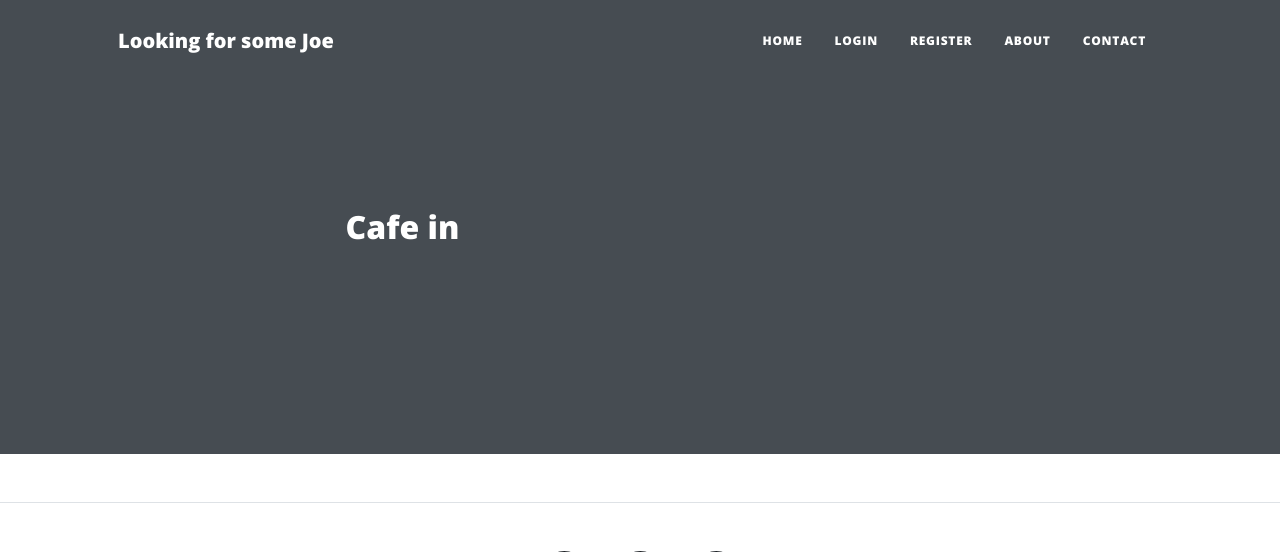
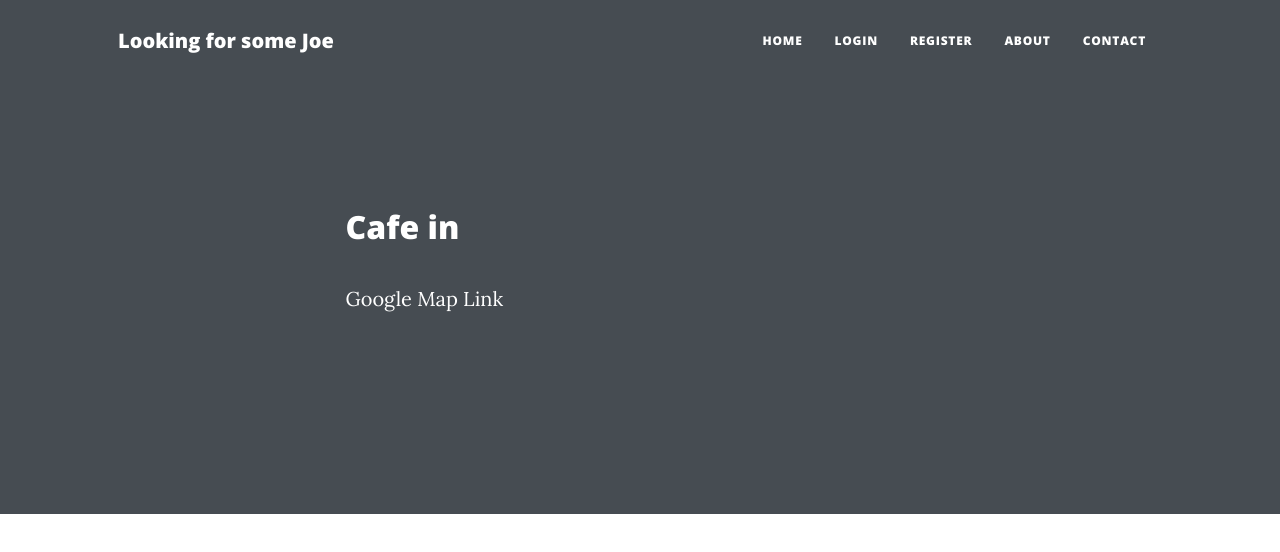
Before and after one commit to Okamiryuku/Cafe-API, a Flask app: template templates/post.html in a window 1280 px wide. Shown: the top 552 px of the page. Run offline with Flask 3, Linux system fonts and the light colour scheme; the template is opened without the code that fills it, so the values that code supplies are empty; some libraries are stand-ins or nearby versions.

Commit message:
Google map link

```diff
--- a/templates/index.html
+++ b/templates/index.html
@@ -10,7 +10,7 @@
       <div class="col-md-10 col-lg-8 col-xl-7">
         <div class="site-heading">
           <h1>Cafes in London</h1>
-          <span class="subheading">A collection of random musings.</span>
+          <span class="subheading">Looking for a place to relax.</span>
         </div>
       </div>
     </div>
--- a/templates/post.html
+++ b/templates/post.html
@@ -33,10 +33,13 @@
           <path d="M14 3a1 1 0 0 1 1 1v8a1 1 0 0 1-1 1H2a1 1 0 0 1-1-1V4a1 1 0 0 1 1-1h12zM2 2a2 2 0 0 0-2 2v8a2 2 0 0 0 2 2h12a2 2 0 0 0 2-2V4a2 2 0 0 0-2-2H2z"/>
         </svg>
           {% endif %}
+          <br>
+          <a href="{{ post.map_url }}" style="color: white">
+              Google Map Link
+          </a>
         </div>
       </div>
     </div>
-  </div>
 </header>
 
 <!-- Post Content -->
```
